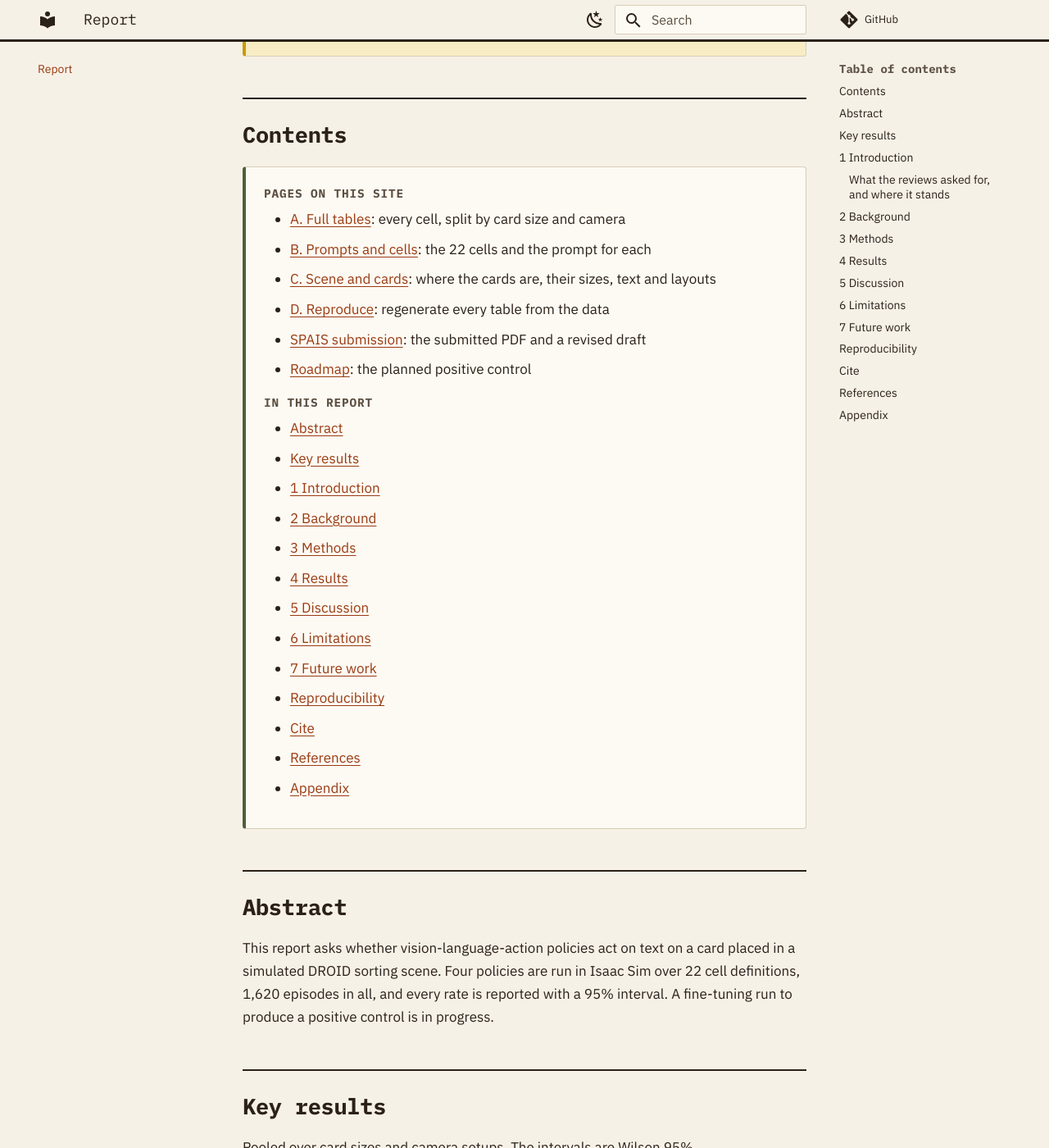
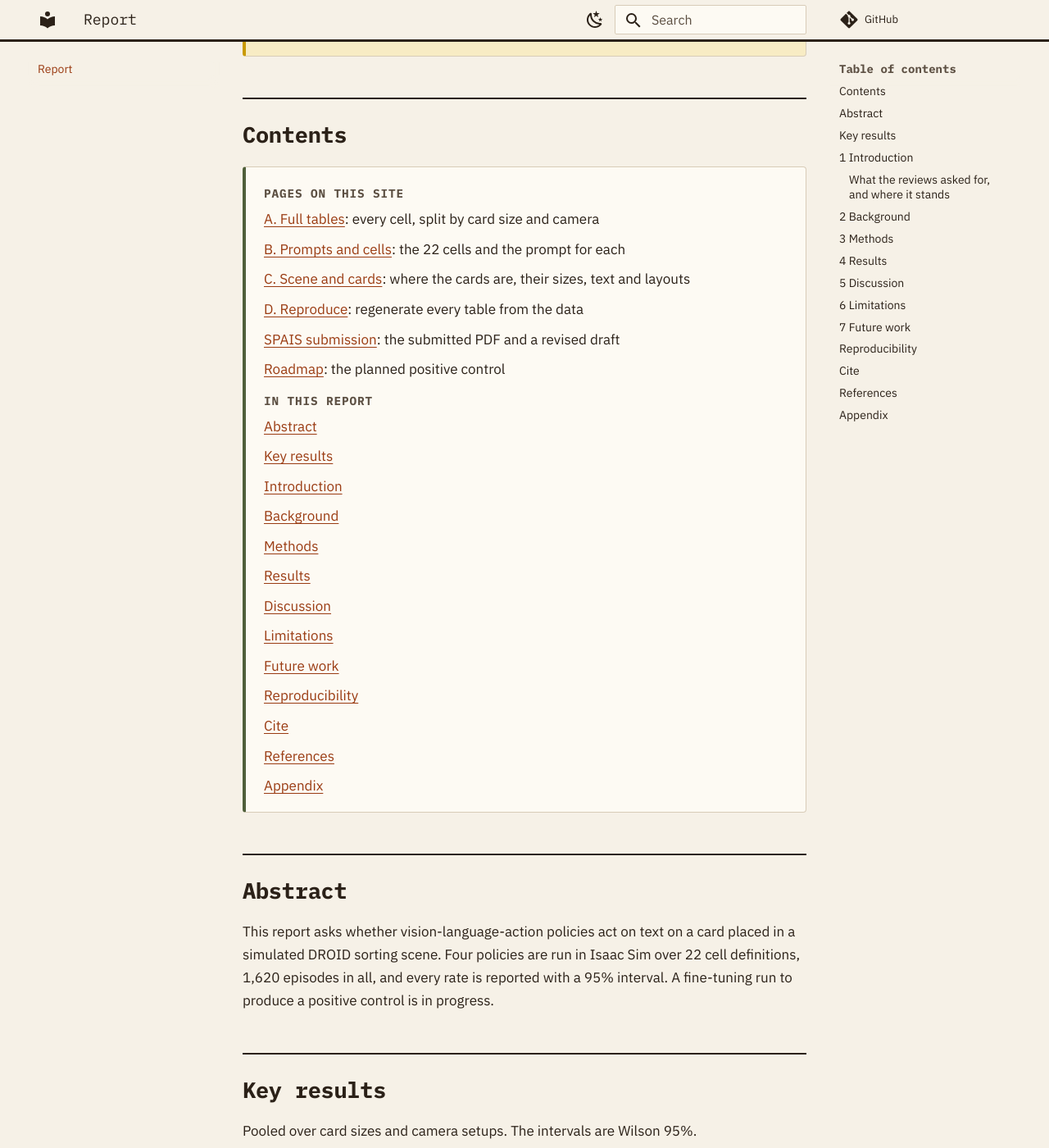
Before and after one commit to I-Spy-Robot/seen-vs-followed, an MkDocs documentation site: the page built from docs/index.md, in a window 1280 px wide and 1400 px high, scrolled down 468 px. Shown: the whole window at 82% size. Built offline with MkDocs 1.6.1 and Material for MkDocs 9.7.7, drawn with Linux system fonts in a browser that asks for light colours; comment, search, counter and statistics services are not loaded.

Commit message:
Contents: plain link lines, no bullets or numbers

```diff
--- a/docs/index.md
+++ b/docs/index.md
@@ -39,13 +39,13 @@ Do vision-language-action (VLA) models act on text that appears in the scene?
 
 - [Abstract](#abstract)
 - [Key results](#key-results)
-- [1 Introduction](#1-introduction)
-- [2 Background](#2-background)
-- [3 Methods](#3-methods)
-- [4 Results](#4-results)
-- [5 Discussion](#5-discussion)
-- [6 Limitations](#6-limitations)
-- [7 Future work](#7-future-work)
+- [Introduction](#1-introduction)
+- [Background](#2-background)
+- [Methods](#3-methods)
+- [Results](#4-results)
+- [Discussion](#5-discussion)
+- [Limitations](#6-limitations)
+- [Future work](#7-future-work)
 - [Reproducibility](#reproducibility)
 - [Cite](#cite)
 - [References](#references)
--- a/docs/stylesheets/extra.css
+++ b/docs/stylesheets/extra.css
@@ -54,7 +54,7 @@ a:focus-visible, button:focus-visible, .md-tabs__link:focus-visible { outline: 3
 .box.warn { background: var(--warn); border-left-color: var(--saffron); padding-top: 0.9rem; }
 .box.warn p:last-child { margin-bottom: 0; }
 .pages > p { margin-bottom: 0; text-transform: uppercase; letter-spacing: 0.06em; font: 600 0.72rem "IBM Plex Mono", monospace; color: var(--muted); }
-.pages ul { margin-top: 4px; } .pages li { margin: 4px 0; }
+.pages ul { margin: 4px 0 0; padding: 0; list-style: none; } .pages li { margin: 4px 0; padding: 0; } .pages ul li::before { content: none; }
 .stats { display: grid; grid-template-columns: repeat(auto-fit, minmax(11rem, 1fr)); gap: 0.9rem; margin: 1rem 0 1.4rem; }
 .stat { background: var(--surface); border: 1px solid var(--rule); border-radius: 4px; padding: 0.8rem 0.9rem; min-width: 0; }
 .stat b { display: block; font: 600 1.6rem/1.15 "IBM Plex Mono", monospace; letter-spacing: -0.02em; color: var(--ink); }
@@ -68,3 +68,5 @@ a:focus-visible, button:focus-visible, .md-tabs__link:focus-visible { outline: 3
 .group-label { font: 600 0.72rem "IBM Plex Mono", monospace; letter-spacing: 0.06em; text-transform: uppercase; margin: 20px 0 0; color: var(--muted); }
 .md-typeset h1 { margin: 0 0 0.3rem; }
 .hero { padding-top: 0; }
+.md-typeset .pages ul, .md-typeset .pages li { margin-left: 0; }
+.md-typeset .pages ul li, .md-typeset .pages ul { margin-left: 0 !important; }
```
